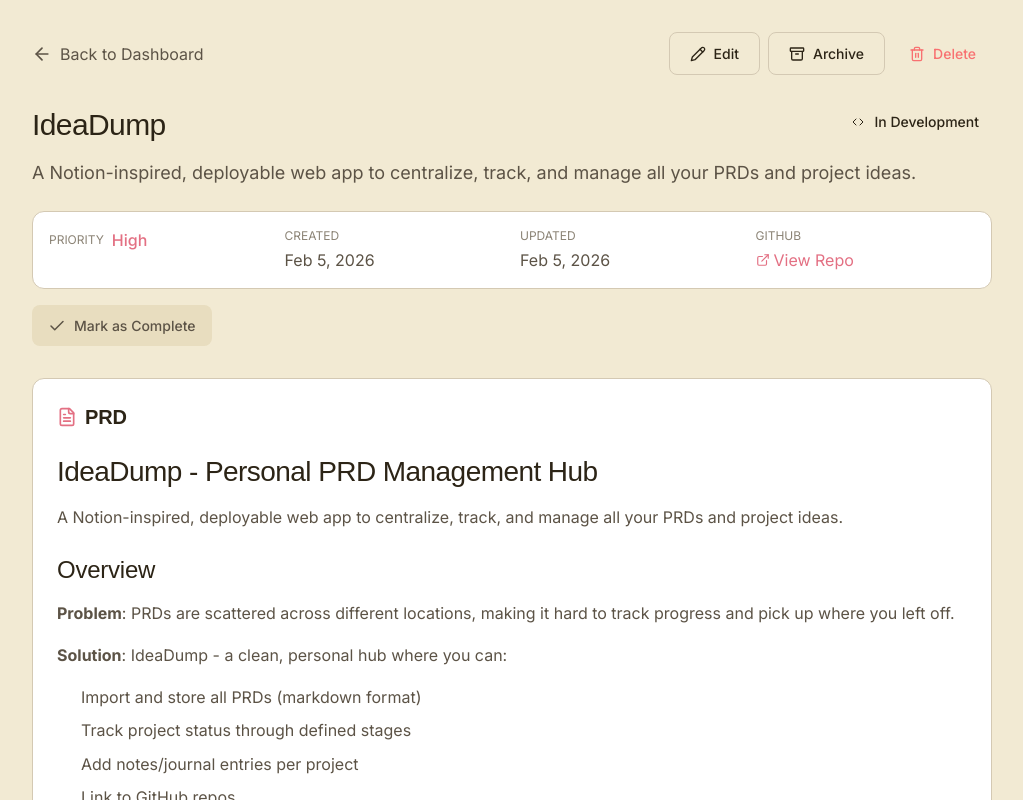
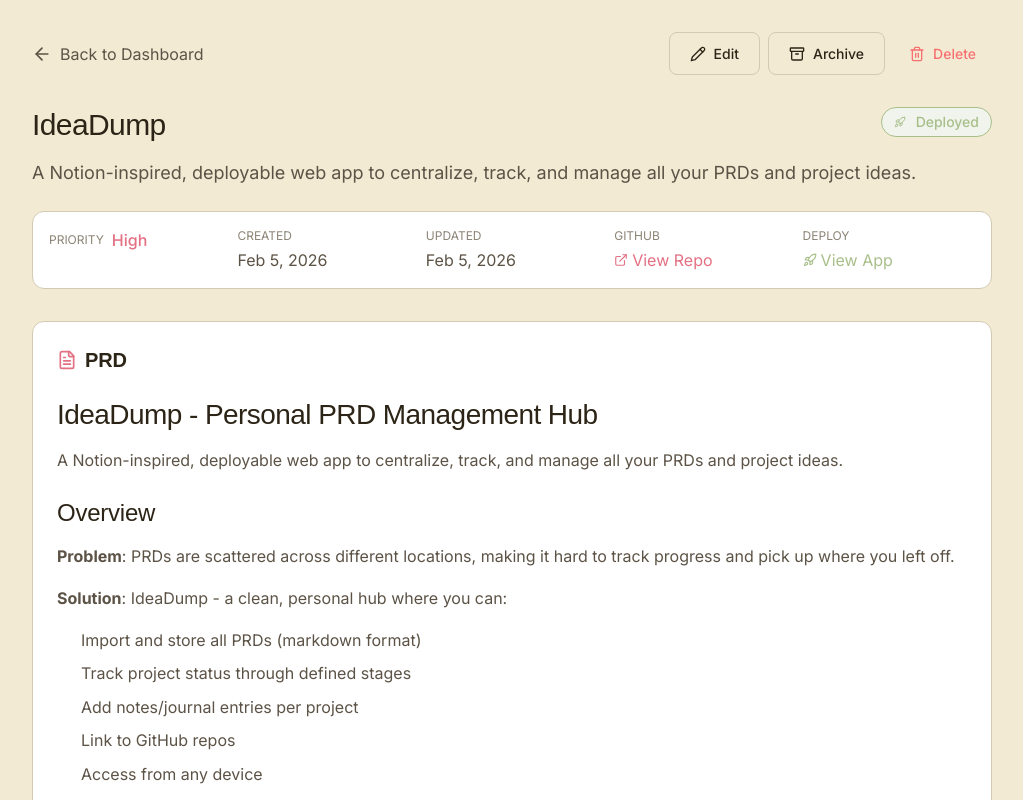
Before and after one commit to Kirbyyy81/idea-dump, a Next.js app: page /project/1 in a window 1280 px wide. Shown: the top 800 px of the page, without its empty margins (128-1151 px from the left). Built offline with nearby package versions, Linux system fonts and the light colour scheme; no server answers; a web font is replaced by a local one.

Commit message:
feat(status): add deployed workflow

```diff
--- a/app/api/projects/route.ts
+++ b/app/api/projects/route.ts
@@ -33,6 +33,7 @@ A Notion-inspired, deployable web app to centralize, track, and manage all your
 | Hosting | Vercel |
 `,
     github_url: 'https://github.com/user/ideadump',
+    deploy_url: 'https://ideadump.example.com',
     priority: 'high',
     completed: false,
     archived: false,
@@ -104,7 +105,7 @@ export async function POST(request: NextRequest) {
         }
 
         const body = await request.json();
-        const { title, description, prd_content, github_url, priority } = body;
+        const { title, description, prd_content, github_url, deploy_url, priority } = body;
 
         if (!title) {
             return NextResponse.json({ error: 'Title is required' }, { status: 400 });
@@ -118,6 +119,7 @@ export async function POST(request: NextRequest) {
                 description: description || null,
                 prd_content: prd_content || null,
                 github_url: github_url || null,
+                deploy_url: deploy_url || null,
                 priority: priority || 'medium',
             })
             .select() // Assuming tags column might still exist in DB but we ignore it
--- a/app/globals.css
+++ b/app/globals.css
@@ -36,6 +36,7 @@
   --status-prd: #E37083;
   --status-dev: #FCCD86;
   --status-complete: #A8BF8A;
+  --status-deployed: #A8BF8A;
   --status-archived: #9CA3AF;
 
   /* ===== SEMANTIC COLORS ===== */
@@ -201,6 +202,37 @@ h4 {
     border: 1px solid transparent;
   }
 
+  /* Status variants */
+  .badge-idea {
+    background: var(--info-bg);
+    color: var(--status-idea);
+    border-color: var(--status-idea);
+  }
+
+  .badge-prd {
+    background: #FEF2F4;
+    color: var(--status-prd);
+    border-color: var(--status-prd);
+  }
+
+  .badge-dev {
+    background: var(--warning-bg);
+    color: var(--status-dev);
+    border-color: var(--status-dev);
+  }
+
+  .badge-complete {
+    background: var(--success-bg);
+    color: var(--status-complete);
+    border-color: var(--status-complete);
+  }
+
+  .badge-deployed {
+    background: var(--success-bg);
+    color: var(--status-deployed);
+    border-color: var(--status-deployed);
+  }
+
   .input {
     width: 100%;
     padding: 10px 14px;
--- a/app/project/[id]/edit/page.tsx
+++ b/app/project/[id]/edit/page.tsx
@@ -33,6 +33,7 @@ export default function EditProjectPage() {
                     description: data.description || '',
                     prd_content: data.prd_content || '',
                     github_url: data.github_url || '',
+                    deploy_url: data.deploy_url || '',
                     priority: data.priority || 'medium',
                 });
             } catch (err) {
--- a/app/project/[id]/page.tsx
+++ b/app/project/[id]/page.tsx
@@ -14,13 +14,13 @@ import {
     ArrowLeft,
     ExternalLink,
     Archive,
-    Check,
     Pencil,
     FileText,
+    Rocket,
     Trash2
 } from 'lucide-react';
 import { PageLoader } from '@/components/atoms/Loader';
-import { cn, formatDate } from '@/lib/utils';
+import { formatDate } from '@/lib/utils';
 
 export default function ProjectPage() {
     const params = useParams();
@@ -105,7 +105,6 @@ export default function ProjectPage() {
     const handleToggleComplete = () => {
         handleUpdateProject({ completed: !project?.completed });
     };
-
     const handleToggleArchive = () => {
         handleUpdateProject({ archived: !project?.archived });
     };
@@ -192,7 +191,7 @@ export default function ProjectPage() {
                 )}
 
                 {/* Meta Info */}
-                <Card className="grid grid-cols-2 md:grid-cols-4 gap-4 p-4 !border-border-subtle bg-bg-elevated">
+                <Card className="grid grid-cols-2 md:grid-cols-5 gap-4 p-4 !border-border-subtle bg-bg-elevated">
                     <div>
                         <PriorityBadge priority={project.priority} />
                     </div>
@@ -226,23 +225,25 @@ export default function ProjectPage() {
                             <p className="text-text-muted">Not linked</p>
                         )}
                     </div>
+                    <div>
+                        <p className="text-xs uppercase mb-1 text-text-muted">
+                            Deploy
+                        </p>
+                        {project.deploy_url ? (
+                            <a
+                                href={project.deploy_url}
+                                target="_blank"
+                                rel="noopener noreferrer"
+                                className="flex items-center gap-1 text-accent-sage hover:underline"
+                            >
+                                <Rocket size={14} />
+                                View App
+                            </a>
+                        ) : (
+                            <p className="text-text-muted">Not deployed</p>
+                        )}
+                    </div>
                 </Card>
-
-                {/* Complete Toggle */}
-                <Button
-                    onClick={handleToggleComplete}
-                    disabled={isUpdating}
-                    variant="ghost"
-                    className={cn(
-                        "mt-4 w-full md:w-auto justify-start",
-                        project.completed
-                            ? 'bg-success-bg text-status-complete hover:bg-success-bg/80'
-                            : 'bg-bg-hover text-text-secondary hover:bg-bg-subtle'
-                    )}
-                    icon={<Check size={18} />}
-                >
-                    {project.completed ? 'Marked as Complete' : 'Mark as Complete'}
-                </Button>
             </div>
 
             {/* PRD Content */}
--- a/components/atoms/Badge.tsx
+++ b/components/atoms/Badge.tsx
@@ -3,7 +3,7 @@ import { cn } from '@/lib/utils';
 import { LucideIcon } from 'lucide-react';
 
 export interface BadgeProps extends HTMLAttributes<HTMLSpanElement> {
-    variant?: 'default' | 'idea' | 'prd' | 'dev' | 'complete' | 'archived';
+    variant?: 'default' | 'idea' | 'prd' | 'dev' | 'complete' | 'deployed' | 'archived';
     icon?: LucideIcon;
 }
 
@@ -15,6 +15,7 @@ export const Badge = forwardRef<HTMLSpanElement, BadgeProps>(
             prd: 'badge-prd',
             dev: 'badge-dev',
             complete: 'badge-complete',
+            deployed: 'badge-deployed',
             archived: 'bg-bg-subtle text-text-muted border-text-muted',
         };
 
--- a/components/molecules/StatusBadge.tsx
+++ b/components/molecules/StatusBadge.tsx
@@ -12,11 +12,10 @@ export function StatusBadge({ status, className }: StatusBadgeProps) {
     const IconComponent = iconMap[config.icon];
 
     // Map status to badge variant
-    const variantMap: Record<Status, 'idea' | 'prd' | 'dev' | 'complete' | 'archived'> = {
-        idea: 'idea',
-        prd: 'prd',
-        in_development: 'dev',
-        completed: 'complete',
+    const variantMap: Record<Status, 'idea' | 'dev' | 'deployed' | 'archived'> = {
+        ideation: 'idea',
+        development: 'dev',
+        deployed: 'deployed',
         archived: 'archived',
     };
 
--- a/components/organisms/ProjectForm.tsx
+++ b/components/organisms/ProjectForm.tsx
@@ -26,6 +26,7 @@ export function ProjectForm({
     const [description, setDescription] = useState(initialData?.description || '');
     const [prdContent, setPrdContent] = useState(initialData?.prd_content || '');
     const [githubUrl, setGithubUrl] = useState(initialData?.github_url || '');
+    const [deployUrl, setDeployUrl] = useState(initialData?.deploy_url || '');
     const [priority, setPriority] = useState<Priority>(initialData?.priority || 'medium');
     const [errors, setErrors] = useState<Record<string, string>>({});
 
@@ -65,6 +66,7 @@ export function ProjectForm({
             description: description.trim() || undefined,
             prd_content: prdContent.trim() || undefined,
             github_url: githubUrl.trim() || undefined,
+            deploy_url: deployUrl.trim() || undefined,
             priority,
         });
     };
@@ -127,6 +129,15 @@ export function ProjectForm({
                     placeholder="https://github.com/user/repo"
                 />
 
+                {/* Deploy URL */}
+                <FormField
+                    label="Deploy URL"
+                    type="url"
+                    value={deployUrl}
+                    onChange={(e) => setDeployUrl(e.target.value)}
+                    placeholder="https://your-app.vercel.app"
+                />
+
                 {/* Priority */}
                 <div>
                     <label className="block text-sm font-medium text-text-secondary mb-2">
--- a/lib/icons.ts
+++ b/lib/icons.ts
@@ -1,4 +1,4 @@
-import { Lightbulb, FileText, Code, CheckCircle, Archive, LucideIcon } from 'lucide-react';
+import { Lightbulb, FileText, Code, CheckCircle, Archive, Rocket, LucideIcon } from 'lucide-react';
 
 // Map icon names from statusConfig to actual Lucide components
 export const iconMap: Record<string, LucideIcon> = {
@@ -7,4 +7,5 @@ export const iconMap: Record<string, LucideIcon> = {
     Code,
     CheckCircle,
     Archive,
+    Rocket,
 };
--- a/lib/types.ts
+++ b/lib/types.ts
@@ -1,6 +1,6 @@
 // Database types matching Supabase schema
 
-export type Status = 'idea' | 'prd' | 'in_development' | 'completed' | 'archived';
+export type Status = 'ideation' | 'development' | 'deployed' | 'archived';
 
 export type Priority = 'low' | 'medium' | 'high';
 
@@ -11,6 +11,7 @@ export interface Project {
     description: string | null;
     prd_content: string | null;
     github_url: string | null;
+    deploy_url?: string | null;
     priority: Priority;
     completed: boolean;
     archived: boolean;
@@ -37,18 +38,16 @@ export interface ApiKey {
 // Status inference logic from PRD
 export function inferStatus(project: Project): Status {
     if (project.archived) return 'archived';
-    if (project.completed) return 'completed';
-    if (project.github_url) return 'in_development';
-    if (project.prd_content && project.prd_content.length > 500) return 'prd';
-    return 'idea';
+    if (project.deploy_url) return 'deployed';
+    if (project.github_url) return 'development';
+    return 'ideation';
 }
 
 // Status display configuration - using icon names instead of emojis
 export const statusConfig: Record<Status, { label: string; color: string; icon: string }> = {
-    idea: { label: 'Idea', color: 'var(--status-idea)', icon: 'Lightbulb' },
-    prd: { label: 'PRD', color: 'var(--status-prd)', icon: 'FileText' },
-    in_development: { label: 'In Development', color: 'var(--status-dev)', icon: 'Code' },
-    completed: { label: 'Completed', color: 'var(--status-complete)', icon: 'CheckCircle' },
+    ideation: { label: 'Ideation', color: 'var(--status-idea)', icon: 'Lightbulb' },
+    development: { label: 'Development', color: 'var(--status-dev)', icon: 'Code' },
+    deployed: { label: 'Deployed', color: 'var(--status-deployed)', icon: 'Rocket' },
     archived: { label: 'Archived', color: 'var(--status-archived)', icon: 'Archive' },
 };
 
@@ -64,6 +63,7 @@ export interface CreateProjectInput {
     description?: string;
     prd_content?: string;
     github_url?: string;
+    deploy_url?: string;
     priority?: Priority;
 }
 
```
